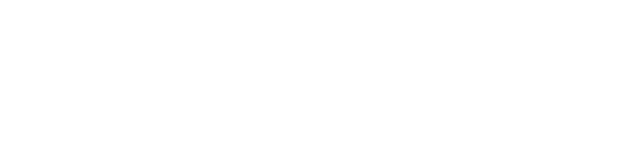
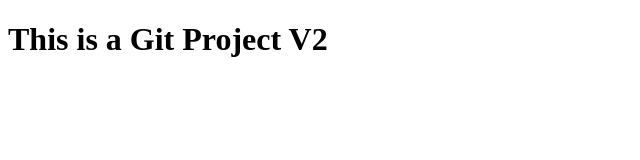
Before and after one commit to Ashish21-hedau/myrepo, a plain HTML site: page index.html in a window 1280 px wide. Shown: the whole page, without its empty margins (0-640 px from the left). Drawn offline with Linux system fonts and the light colour scheme.

Commit message:
second V2 at index.html

```diff
--- a/index.html
+++ b/index.html
@@ -6,6 +6,6 @@
     <title>Document</title>
 </head>
 <body>
-
+    <h1> This is a Git Project V2 </h1>
 </body>
 </html>
```
